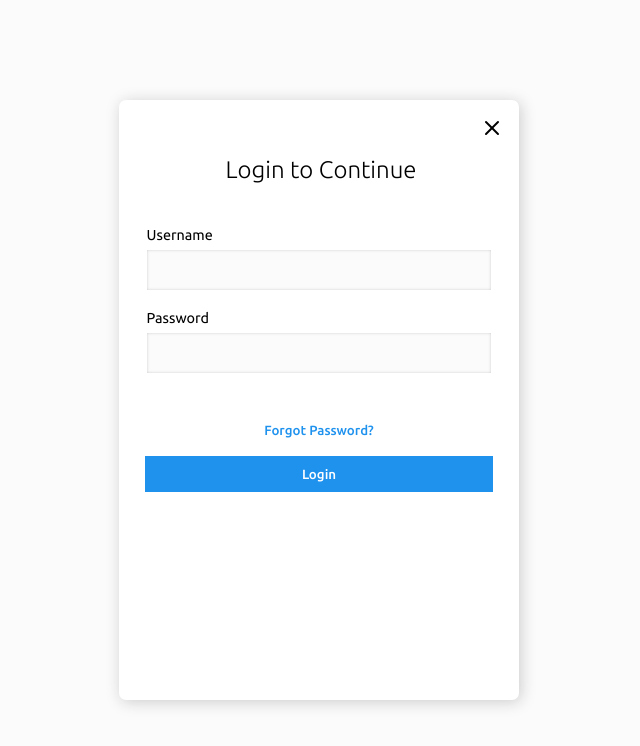
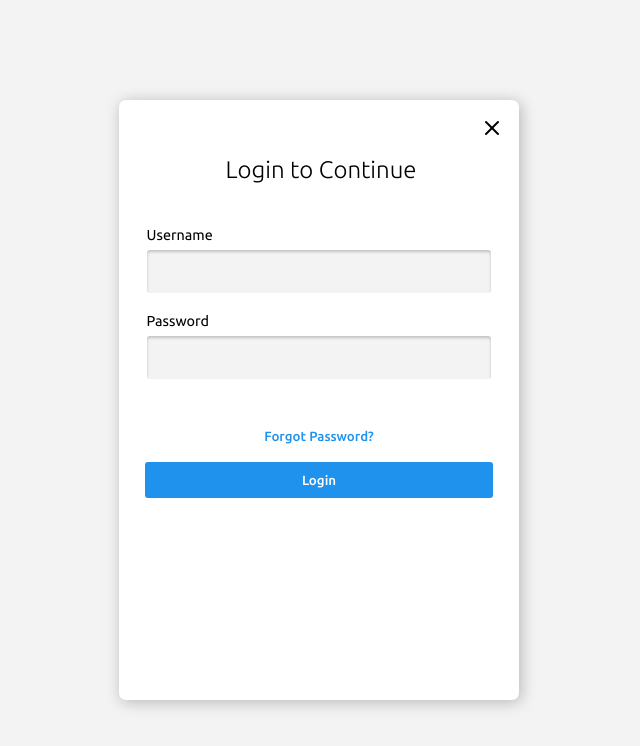
Before and after one commit to MatheusOliveiraSilva/todo-list-react-node, a React app in the folder client/: page /login in a window 1280 px wide. Shown: the top 746 px of the page, without its empty margins (321-961 px from the left). Built offline with nearby package versions, Linux system fonts and the light colour scheme.

Commit message:
Login's styles

```diff
--- a/client/src/pages/Login/styles.js
+++ b/client/src/pages/Login/styles.js
@@ -24,12 +24,13 @@ export const LoginButton = styled.button`
 	width: 100%;
 	font-weight: 500;
 	border: none;
+	border-radius: 3px;
 `
 
 export const StyledLogin = styled.div`
 	width: 100%;
 	height: 100vh;
-	background-color: #fbfbfb;
+	background-color: #f3f3f3;
 	display: flex;
 	align-items: center;
 	justify-content: center;
@@ -37,7 +38,7 @@ export const StyledLogin = styled.div`
 	form {
 		width: 400px;
 		height: 75%;
-		box-shadow: 2px 2px 15px #ccc;
+		box-shadow: 2px 2px 15px rgba(0, 0, 0, 0.25);
 		background-color: #fff;
 		border-radius: 7px;
 		padding: 1em 1.6em;
@@ -70,16 +71,17 @@ export const StyledLogin = styled.div`
 			}
 
 			input {
-				height: 40px;
+				height: 43px;
 				/* border: 1px solid #838383; */
 				border: none;
 				outline: none;
-				background-color: #fbfbfb;
-				box-shadow: inset 0 0 3px #ccc;
+				background-color: #f3f3f3;
+				box-shadow: inset 0 2px 3px rgba(0, 0, 0, 0.2);
 				box-sizing: border-box;
 				border-width: 0;
 				transition: border-width 0.4s;
 				padding: 0 6px;
+				border-radius: 3px;
 
 				&:focus {
 					border-width: 3px;
```
